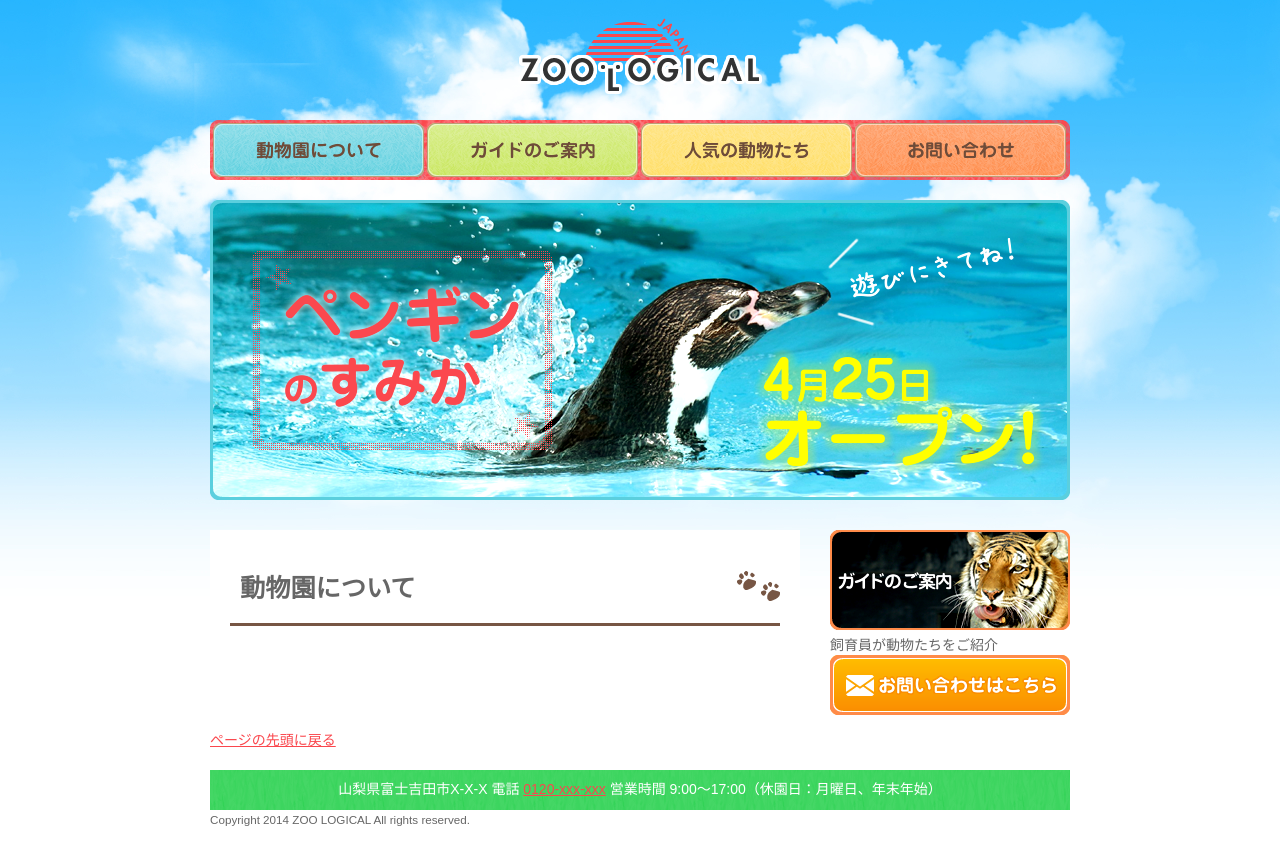
After one commit to miiitaka/web-study, a PHP site: page / in a window 1280 px wide. The commit adds this page. Run offline with PHP 8.4, Linux system fonts and the light colour scheme.

Commit message:
2018.02.06 commit

```diff
--- a/lesson1/base.html
+++ b/lesson1/base.html
@@ -38,7 +38,7 @@
       </article>
     </main>
 
-    <section>
+    <section class="contents-sub">
       <nav>
         <a href="guide.html">
           <img src="images/bnr_guide.png" alt="ガイドのご案内" width="240" height="100">
--- a/lesson1/css/style.css
+++ b/lesson1/css/style.css
@@ -36,18 +36,50 @@ header h1 {
   width: 215px;
 }
 
+.nav-global a:hover {
+  background-position: 0 -60px;
+}
+
 .nav-global li:nth-child(1) a {
-  background: url(../images/nav1.png);
+  background-image: url(../images/nav1.png);
 }
 
 .nav-global li:nth-child(2) a {
-  background: url(../images/nav2.png);
+  background-image: url(../images/nav2.png);
 }
 
 .nav-global li:nth-child(3) a {
-  background: url(../images/nav3.png);
+  background-image: url(../images/nav3.png);
 }
 
 .nav-global li:nth-child(4) a {
-  background: url(../images/nav4.png);
+  background-image: url(../images/nav4.png);
 }
+
+.contents {
+  display: flex;
+  justify-content: space-between;
+}
+
+main {
+  background: #fff;
+  padding: 20px;
+  width: 550px;
+}
+
+.contents-sub {
+  width: 240px;
+}
+
+footer {
+  padding-top: 10px;
+}
+
+main h1 {
+  background-image: url(../images/bg_h1_left.png), url(../images/bg_h1_bottom.gif);
+  background-repeat: no-repeat, repeat-x;
+  background-position: right top, left bottom;
+  font-size: 180%;
+  margin-bottom: 30px;
+  padding: 0 40px 20px 10px;
+}
--- /dev/null
+++ b/lesson1/index.html
@@ -0,0 +1,68 @@
+<!DOCTYPE html>
+<html lang="ja">
+<head>
+<meta charset="UTF-8">
+<title>ZOO LOGICAL</title>
+<link rel="stylesheet" href="css/common.css">
+<link rel="stylesheet" href="css/style.css">
+</head>
+<body>
+  <header>
+    <h1>
+      <a href="index.html">
+        <img src="images/logo.png" width="244" height="76" alt="ZOO LOGICAL">
+      </a>
+    </h1>
+  </header>
+
+  <nav class="nav-global">
+    <ul>
+      <li><a href="about.html">動物園について</a></li>
+      <li><a href="guide.html">ガイドのご案内</a></li>
+      <li><a href="animals.html">人気の動物たち</a></li>
+      <li><a href="contact.html">お問い合わせ</a></li>
+    </ul>
+  </nav>
+
+  <nav class="nav-breadcrumb" id="graphic">
+    <ul>
+      <li><img class="image1" src="images/graphic1.png" width="860" height="300" alt="「ペンギンのすみか」が4月25日にオープン！遊びに来てね！"></li>
+      <li><img class="image2" src="images/graphic2.png" width="860" height="300" alt="ZOO LOGICALにパンダが登場！5月10日から6月29日まで"></li>
+      <li><img class="image3" src="images/graphic3.png" width="860" height="300" alt="トラさんが「みんなの来場を待ってるよ！」と言っている。"></li>
+    </ul>
+  </nav>
+
+  <div class="contents">
+    <main>
+      <article>
+        <h1>動物園について</h1>
+      </article>
+    </main>
+
+    <section class="contents-sub">
+      <nav>
+        <a href="guide.html">
+          <img src="images/bnr_guide.png" alt="ガイドのご案内" width="240" height="100">
+        </a>
+        <span>飼育員が動物たちをご紹介</span>
+        <a href="contact.html">
+          <img src="images/bnr_contact.png" alt="お問い合わせ" width="240" height="60">
+        </a>
+      </nav>
+    </section>
+  </div>
+
+  <footer>
+    <p><a href="#top">ページの先頭に戻る</a></p>
+    <address>
+      山梨県富士吉田市X-X-X
+      電話 <a href="tel:0120-xxx-xxx">0120-xxx-xxx</a>
+      営業時間 9:00〜17:00（休園日：月曜日、年末年始）
+    </address>
+    <p>
+      <small>Copyright 2014 ZOO LOGICAL All rights reserved.</small>
+    </p>
+  </footer>
+  <script src="js/slideshow.js"></script>
+</body>
+</html>
```
Also changed, not shown: lesson1/about.html (added, +66 -0 lines), lesson1/animals.html (added, +66 -0 lines), lesson1/contact.html (added, +66 -0 lines), lesson1/guide.html (added, +66 -0 lines), lesson1/js/slideshow.js.
